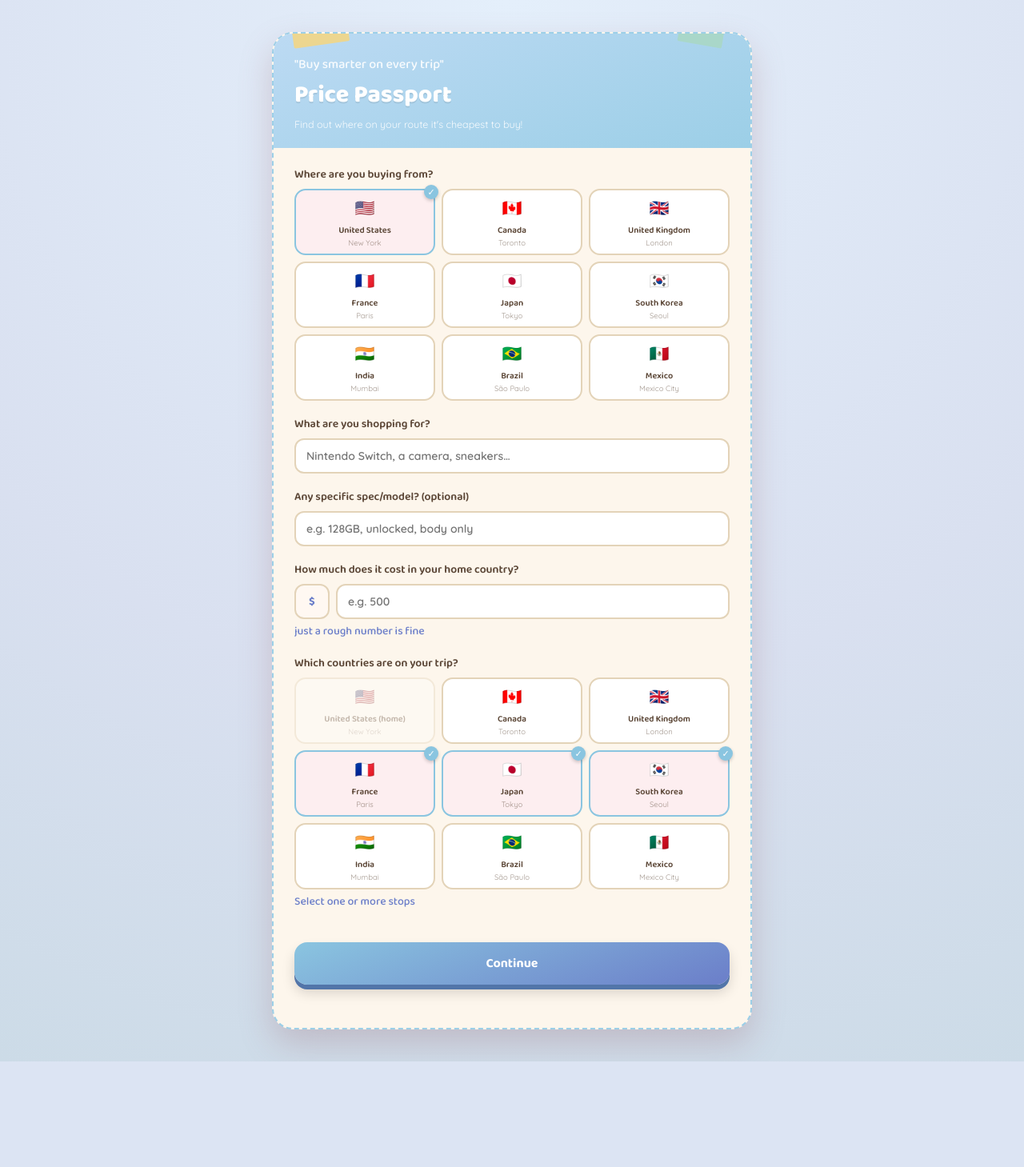
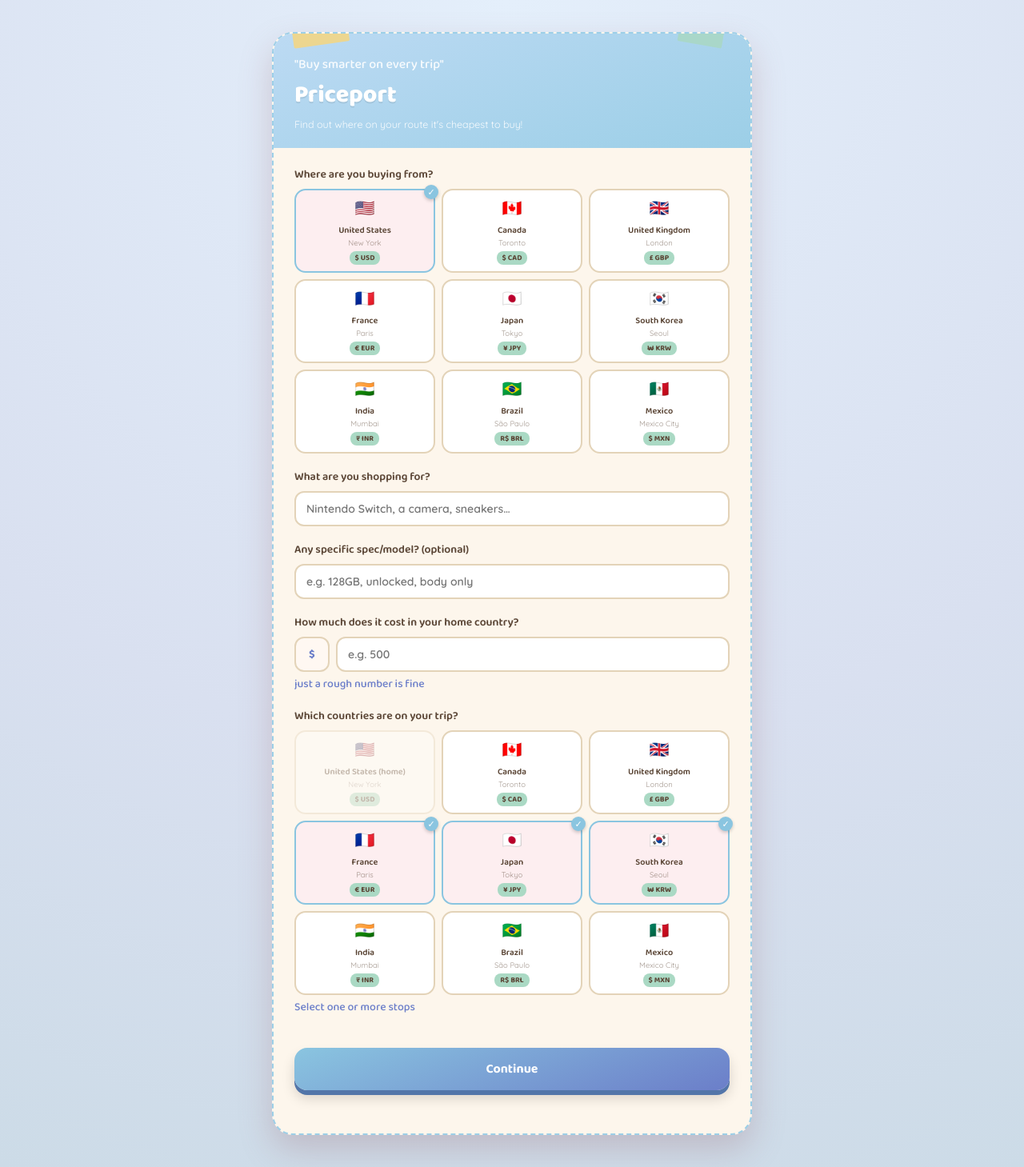
Before and after one commit to kaitopowell/BloomKnights, a Flask app: page / in a window 1280 px wide. Shown: the whole page at 80% size. Before the commit the page ends 1327 px from the top, so only its background shows below. Run offline with Flask 3, Linux system fonts and the light colour scheme.

Commit message:
Update index.html

```diff
--- a/templates/index.html
+++ b/templates/index.html
@@ -2,7 +2,7 @@
 <html lang="en">
 <head>
 <meta charset="UTF-8">
-<title>Price Passport — Purchasing Power Passport</title>
+<title>Priceport — Purchasing Power Passport</title>
 <meta name="viewport" content="width=device-width, initial-scale=1.0">
 <link href="https://fonts.googleapis.com/css2?family=Baloo+2:wght@500;600;700;800&family=Quicksand:wght@400;500;600;700&family=Caveat:wght@500;600&display=swap" rel="stylesheet">
 <style>
@@ -117,6 +117,17 @@
   .chip .emoji{ font-size:20px; display:block; margin-bottom:3px;}
   .chip .name{ font-family:'Baloo 2', sans-serif; font-weight:600; font-size:11px; }
   .chip .code{ font-family:'Quicksand', sans-serif; font-size:9.5px; opacity:0.55; }
+  .chip .currency-tag{
+    display:inline-block;
+    margin-top:3px;
+    padding:1px 7px;
+    border-radius:8px;
+    background:var(--mint);
+    font-family:'Baloo 2', sans-serif;
+    font-weight:700;
+    font-size:9.5px;
+    color:var(--ink);
+  }
   .chip.selected{ border-color:var(--berry); background:#fdeef0; }
   .chip.selected::after{
     content:"✓";
@@ -347,7 +358,7 @@
       <div class="tape t1"></div>
       <div class="tape t2"></div>
       <div class="eyebrow">"Buy smarter on every trip"</div>
-      <h1>Price Passport </h1>
+      <h1>Priceport</h1>
       <div class="sub">Find out where on your route it's cheapest to buy!</div>
     </div>
     <div class="body-pad">
@@ -483,7 +494,7 @@ function buildHomeCountryGrid(){
   Object.entries(COUNTRY_DATA).forEach(([code, c]) => {
     const chip = document.createElement('div');
     chip.className = 'chip' + (homeCountryCode === code ? ' selected' : '');
-    chip.innerHTML = `<span class="emoji">${c.emoji}</span><span class="name">${c.name}</span><div class="code">${c.anchor_city}</div>`;
+    chip.innerHTML = `<span class="emoji">${c.emoji}</span><span class="name">${c.name}</span><div class="code">${c.anchor_city}</div><div class="currency-tag">${CURRENCIES[c.currency].symbol} ${c.currency}</div>`;
     chip.onclick = () => {
       homeCountryCode = code;
       selectedCountries.delete(code);
@@ -504,7 +515,7 @@ function buildCountryGrid(){
     const isHome = code === homeCountryCode;
     const chip = document.createElement('div');
     chip.className = 'chip' + (selectedCountries.has(code) ? ' selected' : '') + (isHome ? ' disabled' : '');
-    chip.innerHTML = `<span class="emoji">${c.emoji}</span><span class="name">${c.name}${isHome ? ' (home)' : ''}</span><div class="code">${c.anchor_city}</div>`;
+    chip.innerHTML = `<span class="emoji">${c.emoji}</span><span class="name">${c.name}${isHome ? ' (home)' : ''}</span><div class="code">${c.anchor_city}</div><div class="currency-tag">${CURRENCIES[c.currency].symbol} ${c.currency}</div>`;
     if(!isHome){
       chip.onclick = () => {
         if(selectedCountries.has(code)) selectedCountries.delete(code);
```
